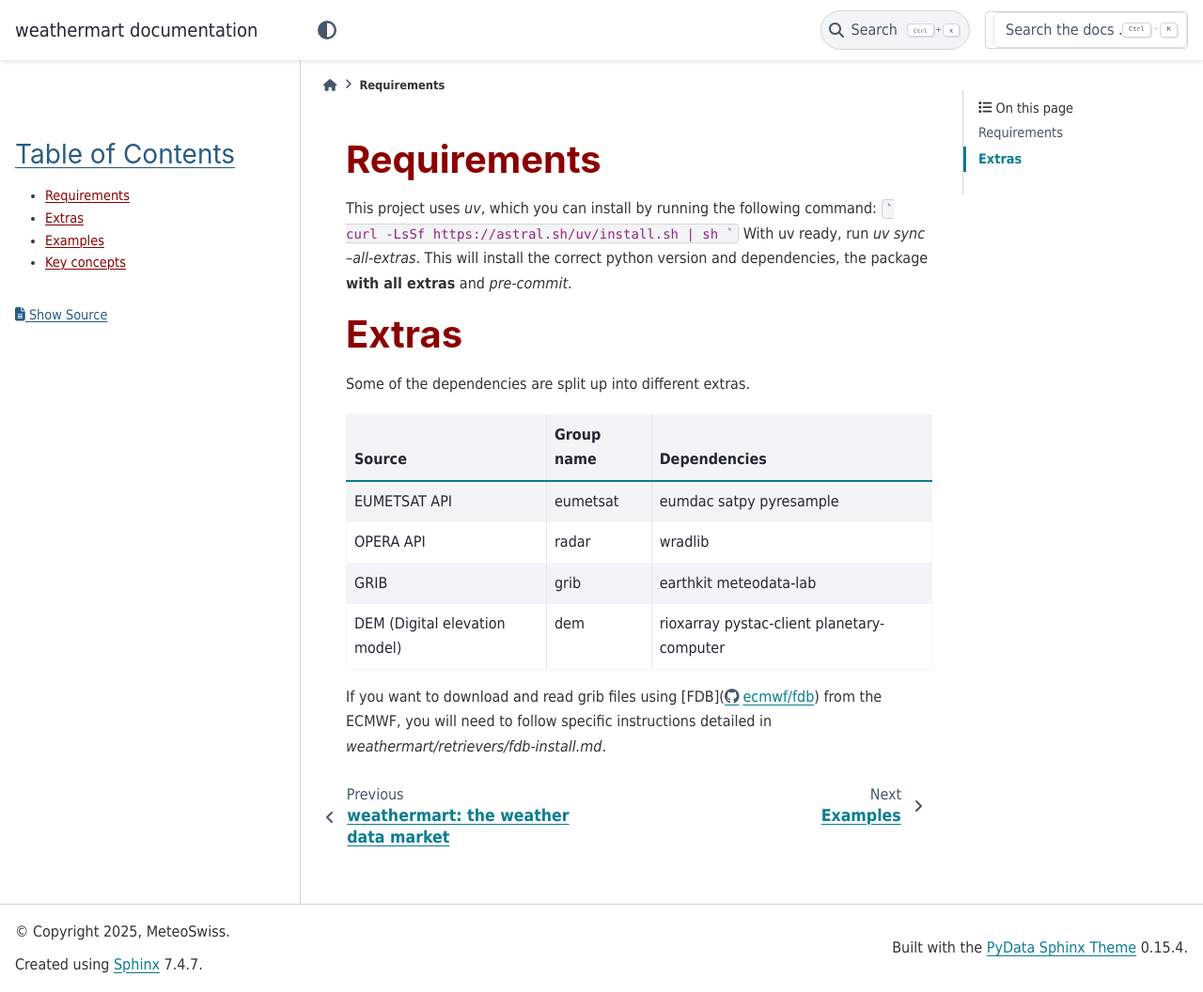
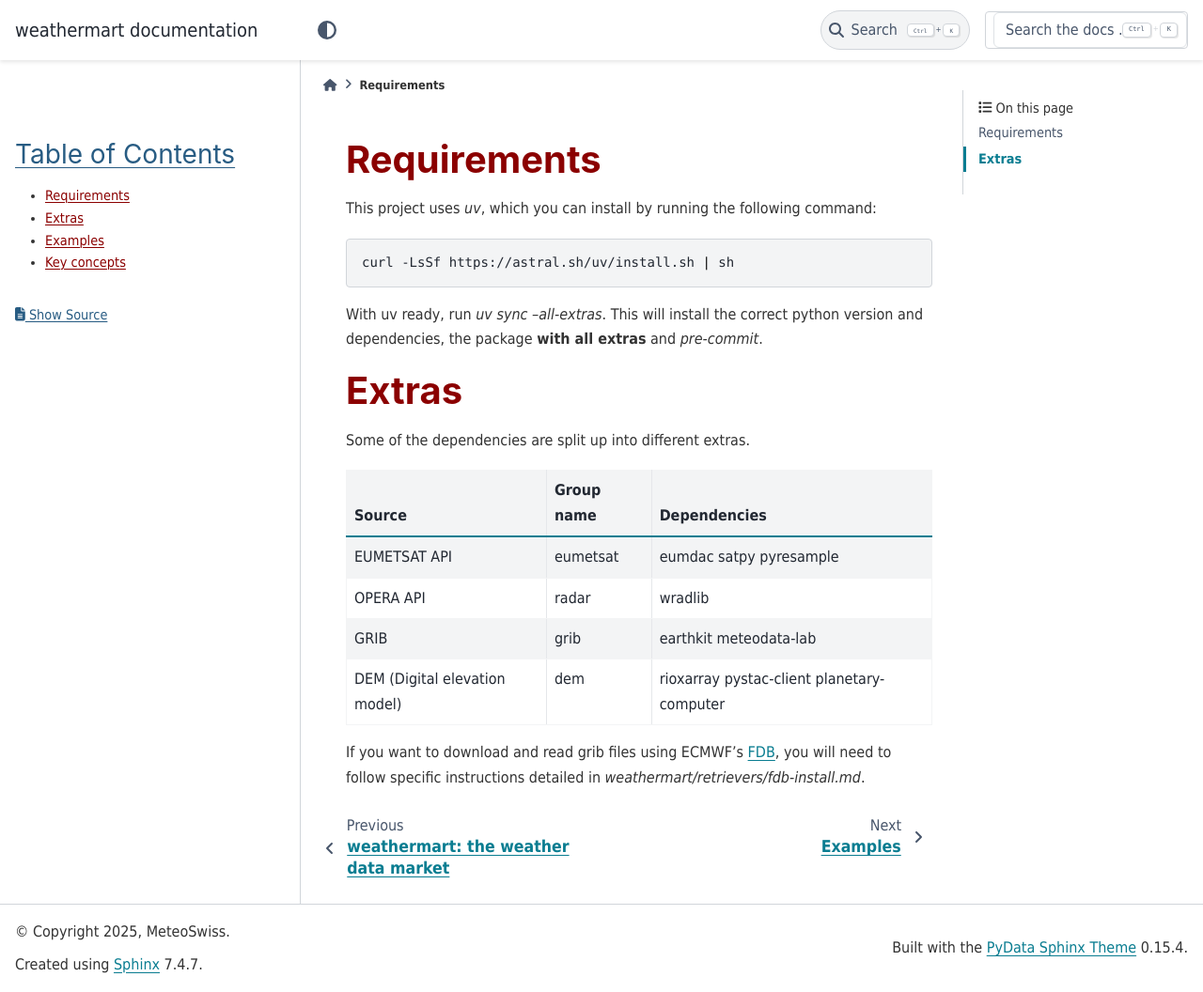
Before and after one commit to MeteoSwiss/weathermart, a Sphinx documentation site: the page built from docs/installation.rst, in a window 1280 px wide and 1056 px high. Shown: the whole window at 94% size. Built offline with Sphinx 7.4.7 and the PyData theme 0.15.4, drawn with Linux system fonts in a browser that asks for light colours.

Commit message:
Doc again

````diff
--- a/docs/installation.rst
+++ b/docs/installation.rst
@@ -4,9 +4,11 @@
 Requirements
 ============
 This project uses `uv`, which you can install by running the following command:
-```
-curl -LsSf https://astral.sh/uv/install.sh | sh
-```
+
+.. code-block:: shell
+
+    curl -LsSf https://astral.sh/uv/install.sh | sh
+
 With uv ready, run `uv sync --all-extras`. This will install the correct python version and dependencies, the package **with all extras** and `pre-commit`.
 
 
@@ -28,4 +30,4 @@ Some of the dependencies are split up into different extras.
 | DEM (Digital elevation model) | dem        | rioxarray pystac-client planetary-computer |
 +-------------------------------+------------+--------------------------------------------+
 
-If you want to download and read grib files using [FDB](https://github.com/ecmwf/fdb) from the ECMWF, you will need to follow specific instructions detailed in `weathermart/retrievers/fdb-install.md`.
+If you want to download and read grib files using ECMWF's `FDB <https://github.com/ecmwf/fdb>`_, you will need to follow specific instructions detailed in `weathermart/retrievers/fdb-install.md`.
````
